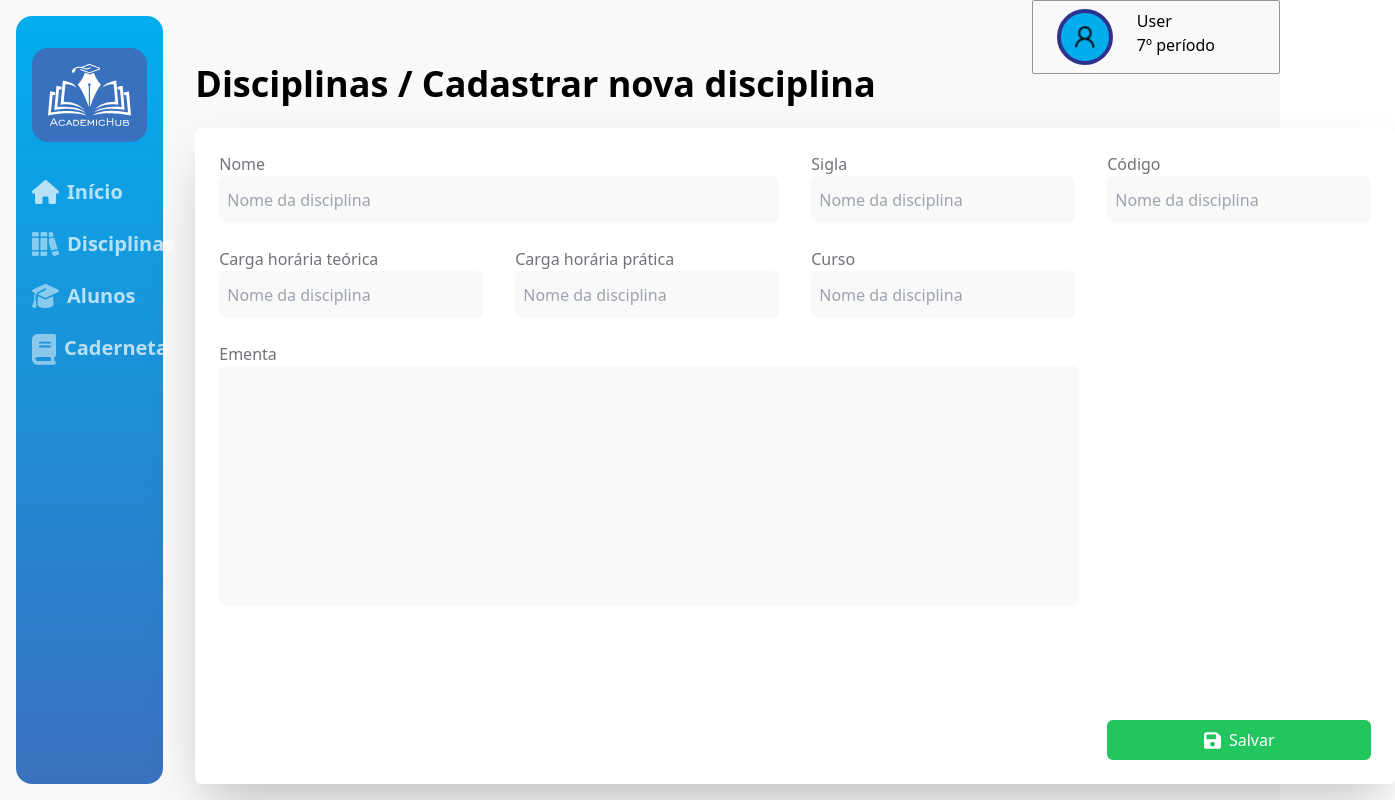
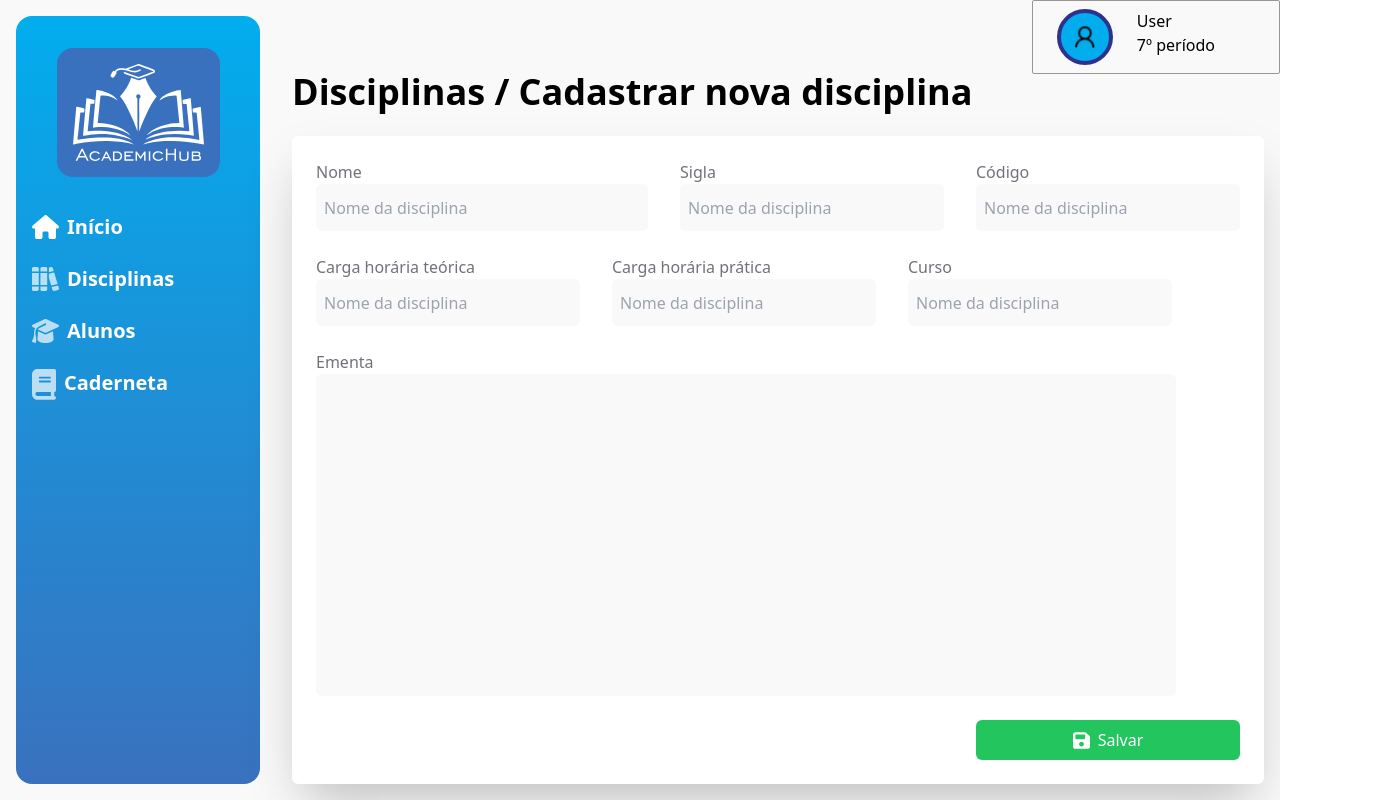
Before and after one commit to Matheusouza2/academic_hub, a React (Vite) app in the folder frontend/: page /cadastro-disciplinas in a window 1280 px wide. Shown: the whole page, 1395 px wide, since content can reach past the window. Built offline with nearby package versions, Linux system fonts and the light colour scheme.

Commit message:
style fixes

```diff
--- a/frontend/src/components/Sidebar.tsx
+++ b/frontend/src/components/Sidebar.tsx
@@ -1,4 +1,4 @@
-import { Link } from "react-router-dom"
+import { Link, useLocation } from "react-router-dom"
 import { AppIcons } from "../assets/exports"
 
 type SidebarProps = {
@@ -8,25 +8,27 @@ type SidebarProps = {
 const OPTIONS = {
   student: [
     { icon: AppIcons.house, label: "Início", href: "/inicio" },
-    { icon: AppIcons.books, label: "Disciplinas", href: "/disciplinas" },
+    { icon: AppIcons.books, label: "Disciplinas", href: "/cadastro-disciplinas" },
     { icon: AppIcons.briefcase, label: "Notas", href: "/notas" },
   ],
   admin: [
     { icon: AppIcons.house, label: "Início", href: "/inicio" },
-    { icon: AppIcons.books, label: "Disciplinas", href: "/disciplinas" },
+    { icon: AppIcons.books, label: "Disciplinas", href: "/cadastro-disciplinas" },
     { icon: AppIcons.mortarboard, label: "Alunos", href: "/alunos" },
-    { icon: AppIcons.book, label: "Cursos", href: "#" },
+    { icon: AppIcons.book, label: "Cursos", href: "/cadastro-curso" },
     { icon: AppIcons.chalkboard, label: "Professores", href: "#" },
   ],
   teacher: [
     { icon: AppIcons.house, label: "Início", href: "/inicio" },
-    { icon: AppIcons.books, label: "Disciplinas", href: "/disciplinas" },
+    { icon: AppIcons.books, label: "Disciplinas", href: "/cadastro-disciplinas" },
     { icon: AppIcons.mortarboard, label: "Alunos", href: "/alunos" },
     { icon: AppIcons.book, label: "Caderneta", href: "#" },
   ],
 }
 
 export const Sidebar = ({ type = 'teacher' }: SidebarProps) => {
+  const { pathname } = useLocation()
+
   return (
     <div className="bg-gradient-to-b from-blue-400 to-blue-700 h-full rounded-2xl w-[244px] flex flex-col items-center pt-8 px-4 gap-9 mr-8">
       <div className="p-4 bg-blue-700 w-fit rounded-2xl">
@@ -36,7 +38,7 @@ export const Sidebar = ({ type = 'teacher' }: SidebarProps) => {
       <div className="flex flex-col w-full gap-6">
         {OPTIONS[type].map(option => (
           <Link to={option.href}>
-            <div className="flex gap-2 opacity-70 hover:opacity-100">
+            <div className={`flex gap-2 opacity-${pathname === option.href ? '100' : '70'} hover:opacity-100`}>
               <img src={option.icon} alt="Academic Hub logo"/>
               <p className="text-xl font-bold text-white ">{option.label}</p>
             </div>
--- a/frontend/src/pages/CreateSubjects.tsx
+++ b/frontend/src/pages/CreateSubjects.tsx
@@ -15,42 +15,42 @@ export function CreateSubjects() {
         <h1 className="text-4xl font-bold">Disciplinas / Cadastrar nova disciplina</h1>
 
         <form onSubmit={handleSubmit(onSubmit)} className="flex flex-col w-full h-full gap-6 p-6 bg-white rounded-md shadow-2xl">
-          <div className="flex gap-8">
-            <div className="flex flex-col">
-              <label htmlFor="name" className="text-gray-900">Nome</label>
-              <input {...register('name')} type="text" className="w-[560px] h-[47px] bg-gray-500 rounded-md px-2" id="name" placeholder="Nome da disciplina" />
+          <div className="flex w-full gap-8">
+            <div className="flex flex-col flex-1 max-w-[560px]">
+              <label htmlFor="name" className="text-gray-900 w-fit">Nome</label>
+              <input {...register('name')} type="text" className="w-full h-[47px] bg-gray-500 rounded-md px-2" id="name" placeholder="Nome da disciplina" />
             </div>
-            <div className="flex flex-col">
+            <div className="flex flex-col flex-1 max-w-[264px]">
               <label htmlFor="sigla" className="text-gray-900">Sigla</label>
-              <input {...register('sigla')} type="text" className="w-[264px] h-[47px] bg-gray-500 rounded-md px-2" id="sigla" placeholder="Nome da disciplina" />
+              <input {...register('sigla')} type="text" className="w-full h-[47px] bg-gray-500 rounded-md px-2" id="sigla" placeholder="Nome da disciplina" />
             </div>
-            <div className="flex flex-col">
+            <div className="flex flex-col flex-1 max-w-[264px]">
               <label htmlFor="code" className="text-gray-900">Código</label>
-              <input {...register('code')} type="text" className="w-[264px] h-[47px] bg-gray-500 rounded-md px-2" id="code" placeholder="Nome da disciplina" />
+              <input {...register('code')} type="text" className="w-full h-[47px] bg-gray-500 rounded-md px-2" id="code" placeholder="Nome da disciplina" />
             </div>
           </div>
 
           <div className="flex gap-8">
-            <div className="flex flex-col">
+            <div className="flex flex-col flex-1 max-w-[264px]">
               <label htmlFor="ch_teory" className="text-gray-900">Carga horária teórica</label>
-              <input {...register('ch_teory')} type="text" className="w-[264px] h-[47px] bg-gray-500 rounded-md px-2" id="ch_teory" placeholder="Nome da disciplina" />
+              <input {...register('ch_teory')} type="text" className="w-full h-[47px] bg-gray-500 rounded-md px-2" id="ch_teory" placeholder="Nome da disciplina" />
             </div>
-            <div className="flex flex-col">
+            <div className="flex flex-col flex-1 max-w-[264px]">
               <label htmlFor="ch_pratical" className="text-gray-900">Carga horária prática</label>
-              <input {...register('ch_pratical')} type="text" className="w-[264px] h-[47px] bg-gray-500 rounded-md px-2" id="ch_pratical" placeholder="Nome da disciplina" />
+              <input {...register('ch_pratical')} type="text" className="w-full h-[47px] bg-gray-500 rounded-md px-2" id="ch_pratical" placeholder="Nome da disciplina" />
             </div>
-            <div className="flex flex-col">
+            <div className="flex flex-col flex-1 max-w-[264px]">
               <label htmlFor="course" className="text-gray-900">Curso</label>
-              <input {...register('course')} type="text" className="w-[264px] h-[47px] bg-gray-500 rounded-md px-2" id="course" placeholder="Nome da disciplina" />
+              <input {...register('course')} type="text" className="w-full h-[47px] bg-gray-500 rounded-md px-2" id="course" placeholder="Nome da disciplina" />
             </div>
           </div>
 
-          <div className="flex flex-col">
+          <div className="flex flex-col flex-1 max-w-[860px]">
             <label htmlFor="ementa" className="text-gray-900">Ementa</label>
-            <textarea {...register('ementa')} id="ementa" rows={10} className="bg-gray-500 resize-none rounded-md w-[860px]"></textarea>
+            <textarea {...register('ementa')} id="ementa" className="w-full h-full p-2 bg-gray-500 rounded-md resize-none"></textarea>
           </div>
 
-          <button type="submit" className="self-end mt-auto w-[264px] hover:opacity-90 transition-all flex items-center justify-center gap-2 rounded-md bg-green text-white py-2">
+          <button type="submit" className="self-end mt-auto w-full max-w-[264px] hover:opacity-90 transition-all flex items-center justify-center gap-2 rounded-md bg-green text-white py-2">
             <img src={AppIcons.disk} alt="Disquete" />
             Salvar
           </button>
--- a/frontend/src/pages/Page.tsx
+++ b/frontend/src/pages/Page.tsx
@@ -10,7 +10,7 @@ export function Page({ children, showSidebar = true }: PageProps) {
   return (
     <div className="flex h-screen p-4 bg-gray-500">
       {showSidebar && <Sidebar />}
-      <div className="flex-1 mt-12">
+      <div className="flex-1 mt-14">
         <User data={{ name: 'User', period: '7º período' }} />
         {children}
       </div>
```
